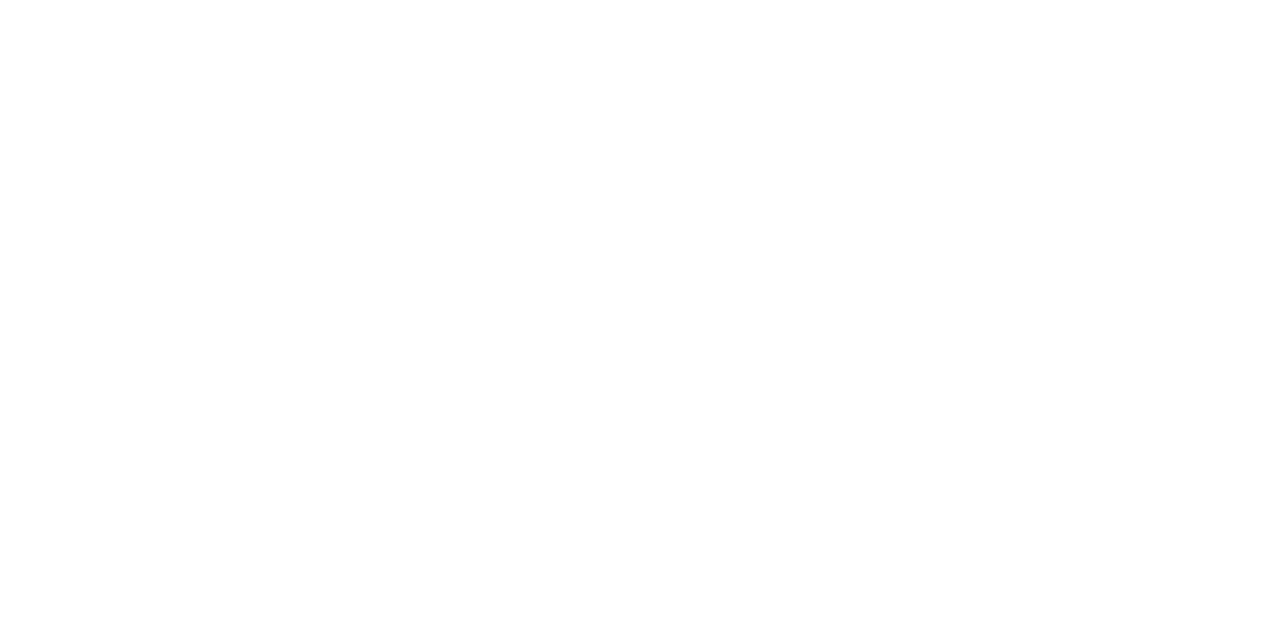
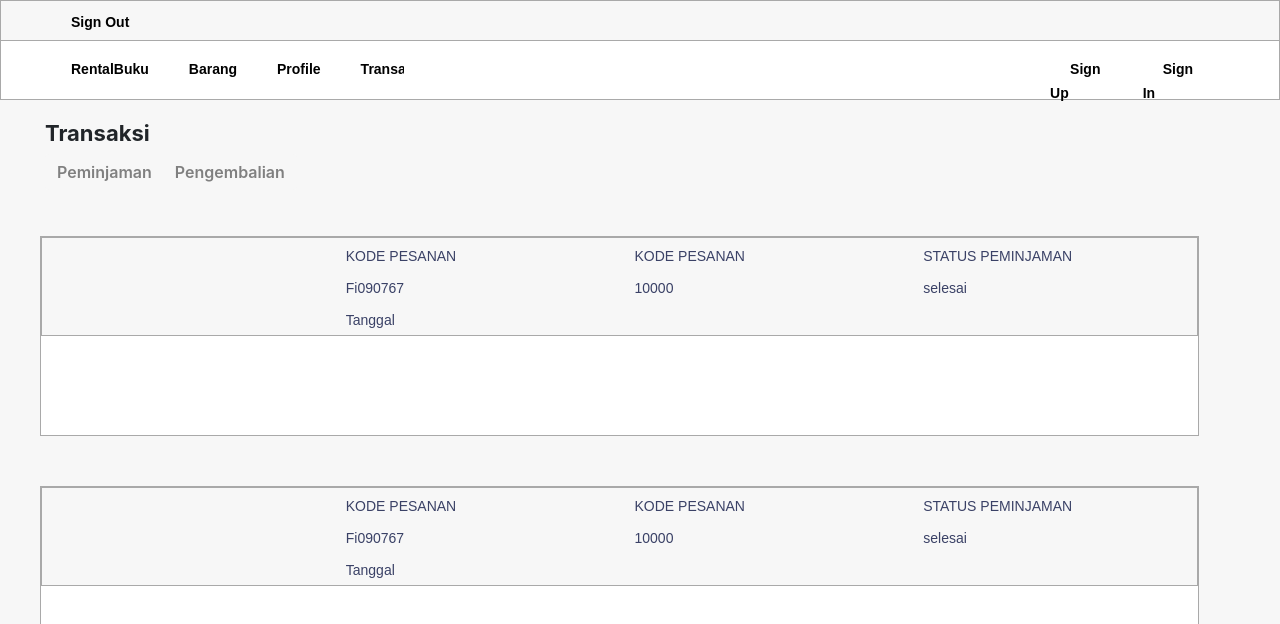
Before and after one commit to CandiceAriel/rentalbuku, a React (Create React App) app in the folder Client/: page /Peminjaman in a window 1280 px wide. Shown: the top 624 px of the page. Built offline with nearby package versions, Linux system fonts and the light colour scheme; a web font is replaced by a local one.

Commit message:
Transaction page

```diff
--- a/Client/src/App.js
+++ b/Client/src/App.js
@@ -2,6 +2,8 @@
 import Signup from './page/Signup';
 import Signin from './page/Signin';
 import Listbuku from './page/Listbuku';
+import Transaksi from './page/Transaksi';
+import Listpeminjaman from './page/Listpeminjaman';
 
 import {BrowserRouter as Router, Switch,Route} from 'react-router-dom';
 
@@ -13,6 +15,8 @@
         <Route path="/" exact={true} component= {Listbuku}/>
         <Route path="/Signup" component= {Signup}/>
         <Route path="/Signin" component= {Signin}/>
+        <Route path="/Transaksi" component= {Transaksi}/>
+        <Route path="/Peminjaman" component= {Listpeminjaman}/>
       </Switch>
     </div>
     </Router>
--- a/Client/src/component/Navbar.js
+++ b/Client/src/component/Navbar.js
@@ -5,18 +5,18 @@
 
 const Navbar = () => {
     return (
-        <div>
         <div className="navbar__container">
                 <ul className="navbar__subnav flex-start">
                     <li><Link to="/SignIn" className="link">Sign Out</Link></li>
                 </ul>
-            <nav className="navbar">
+                <nav className="navbar__main">
                     <ul className="navbar__item flex-start">
                         <li><Link to="/" className="link">RentalBuku</Link></li>
                         <li><Link to="/" className="link">Barang</Link></li>
                         <li><Link to="/Profile" className="link">Profile</Link></li>
+                        <li><Link to="/Transaksi" className="link">Transaksi</Link></li>
                     </ul>
-                <ul className="navbar__item">
+                    <ul className="navbar__main navbar__item">
                     </ul>
                     <ul className="navbar__item">
                         <li><Link to="/Signup" className="link">Sign Up</Link></li>
@@ -24,7 +24,6 @@
                     </ul>
                 </nav>
         </div>
-        </div>
     )
 }
 
--- a/Client/src/page/Listbuku.js
+++ b/Client/src/page/Listbuku.js
@@ -73,9 +73,9 @@
             <head>
             <link rel="stylesheet" href="https://maxcdn.bootstrapcdn.com/bootstrap/4.0.0/css/bootstrap.min.css" integrity="sha384-Gn5384xqQ1aoWXA+058RXPxPg6fy4IWvTNh0E263XmFcJlSAwiGgFAW/dAiS6JXm" crossorigin="anonymous"/>
             </head>
-            <body>
+            <div>
             <Navbar />
-            <div className="container-fluid">
+            <div>
             <div className="carousel__container">
             <div class="carousel slide" data-ride="carousel">
                 <div class="carousel-inner">
@@ -122,7 +122,7 @@
               </div>
             </div>
             </div>
-            </body>
+            </div>
         </div>
     )
 }
--- /dev/null
+++ b/Client/src/page/Listpeminjaman.js
@@ -0,0 +1,55 @@
+import React, { useState } from 'react'
+import { Link } from 'react-router-dom'
+
+import Peminjaman from './Peminjaman';
+import Navbar from '../component/Navbar';
+import '../scss/listpeminjaman.scss'
+
+const Listpeminjaman = () => {
+    const [peminjaman,setPeminjaman] = useState ([
+        {
+            kode: 'Fi090767',
+            total: 10000,
+            status: "selesai"
+        },
+        {
+            kode: 'Fi090767',
+            total: 10000,
+            status: "selesai"
+        }
+    ])
+
+    return (
+        <div>
+            <head>
+                <link rel="stylesheet" href="https://maxcdn.bootstrapcdn.com/bootstrap/4.0.0/css/bootstrap.min.css" integrity="sha384-Gn5384xqQ1aoWXA+058RXPxPg6fy4IWvTNh0E263XmFcJlSAwiGgFAW/dAiS6JXm" crossorigin="anonymous"/>
+            </head>
+            <div>
+            <Navbar />
+            </div>
+            <div className="container-fluid bg--lightgrey">
+                <div className="header__container">
+                    <h3 className="text--bold text--xxl">Transaksi</h3>
+                        <nav aria-label="Page navigation example">
+                            <ul class="pagination">
+                                <li class="page-item"><Link to="/Peminjaman" class="page-link text--semi-bold">Peminjaman</Link></li>
+                                <li class="page-item"><Link class="page-link text--semi-bold">Pengembalian</Link></li>
+                            </ul>
+                        </nav>
+                </div>
+                <div className="container-fluid">
+                    {peminjaman.map(peminjaman => (
+                        <div className="listpeminjaman-item__wrapper" key={peminjaman.kode}>
+                            <Peminjaman userID={peminjaman.kode}
+                                kode={peminjaman.kode}
+                                total={peminjaman.total}
+                                status={peminjaman.status}/>
+                        </div>
+                    ))}
+                </div>
+            </div>
+        </div>
+    )
+}
+
+export default Listpeminjaman
--- /dev/null
+++ b/Client/src/page/Peminjaman.js
@@ -0,0 +1,21 @@
+import React, { useState } from 'react'
+import { Link } from 'react-router-dom'
+import '../scss/peminjaman.scss'
+
+const Buku = ({kode,total,status}) => {
+    const pinjambuku = () => {
+        alert(kode)
+    }
+
+    return (
+        <div className="peminjaman__container">
+            <table className="peminjaman__table">
+                <tbody>
+                    <tr align="center" className="peminjaman__table table__rowproduct"><td className="table__colum"><p className="text--paragraph text--uppercase">Kode Pesanan</p><p className="text--paragraph">{kode}</p><p className="text--paragraph">Tanggal</p></td><td className="table__colum"><p className="text--paragraph text--uppercase">Kode Pesanan</p><p className="text--paragraph">{total}</p><p className="text--paragraph"></p></td><td className="table__colum"><p className="text--paragraph text--uppercase">Status Peminjaman</p><p className="text--paragraph">{status}</p><p className="text--paragraph"></p></td></tr>
+                </tbody>
+            </table>
+        </div>
+    )
+}
+
+export default Buku
--- /dev/null
+++ b/Client/src/page/Transaksi.js
@@ -0,0 +1,28 @@
+import React from 'react'
+import { Link } from 'react-router-dom'
+import Navbar from '../component/Navbar';
+import '../scss/transaksi.scss'
+
+const Transaksi = () => {
+    return (
+        <div>
+            <head>
+                <link rel="stylesheet" href="https://maxcdn.bootstrapcdn.com/bootstrap/4.0.0/css/bootstrap.min.css" integrity="sha384-Gn5384xqQ1aoWXA+058RXPxPg6fy4IWvTNh0E263XmFcJlSAwiGgFAW/dAiS6JXm" crossorigin="anonymous"/>
+            </head>
+            <div>
+            <Navbar />
+            </div>
+            <div className="container">
+                <h1>Transaksi</h1>
+                <nav aria-label="Page navigation example">
+                    <ul class="pagination">
+                        <li class="page-item"><Link to="/Peminjaman" class="page-link">Peminjaman</Link></li>
+                        <li class="page-item"><Link class="page-link">Pengembalian</Link></li>
+                    </ul>
+                </nav>
+            </div>
+        </div>
+    )
+}
+
+export default Transaksi
--- a/Client/src/scss/global.scss
+++ b/Client/src/scss/global.scss
@@ -88,6 +88,8 @@
     width: 100%;
     height: 100vh;
     margin: 0px;
+    display: flex;
+    flex-direction: column;
 }
 
 .title{
@@ -135,6 +137,59 @@
     line-height: 1.23077;
 }
 
+.text--paragraph{
+    font-size: 14px;
+}
+
+.text--medium{
+    font-size: $base-font-size-medium;
+}
+
+.text--large{
+    font-size: $base-font-size-large;
+}
+
+.text--xl{
+    font-size: $base-font-size-x-large;
+}
+
+.text--xxl{
+    font-size: 22px;
+}
+
 .text--semi-bold {
     font-weight: 600;
 }
+
+.text--bold {
+    font-weight: 700;
+}
+
+.bg--lightgrey{
+    background-color:#f7f7f7;
+}
+
+.text--uppercase{
+    text-transform: uppercase;
+}
+
+.pagination > li > a
+{
+    background-color: #f7f7f7;
+    color: gray;
+    border:none;
+
+    &:hover{
+        color: black;
+        background-color: #f7f7f7;
+    }
+
+    &:active{
+        color: black;
+        background-color: #f7f7f7;
+    }
+}
+
+.container-fluid{
+    height: 100vh;
+}
--- a/Client/src/scss/listbuku.scss
+++ b/Client/src/scss/listbuku.scss
@@ -88,7 +88,6 @@
     justify-content: center;
 
     &__container{
-        margin-top: 40px;
         width: 100%;
     }
 }
--- /dev/null
+++ b/Client/src/scss/listpeminjaman.scss
@@ -0,0 +1,48 @@
+@import './main.scss';
+
+.listpeminjaman{
+    &__container{
+        width: 100%;
+        height: 100%;
+        display: flex;
+        flex-direction: column;
+        background-color: darkgray;
+    }
+}
+
+.listpeminjaman-item{
+
+    &__wrapper{
+        box-sizing: border-box;
+        display: flex;
+        justify-content: center;
+        align-items: center;
+        border-radius: 8px;
+        background-color: transparent;
+        box-sizing: border-box;
+        margin-bottom: 50px;
+        margin-left: 10px;
+        height: 200px;
+        width: 95%;
+    }
+
+    &__buttondelete{
+            width: 70px;
+            height: 30px;
+            justify-content: flex-end;
+            border: none;
+            font-family: Font Awesome\ 5 Free;
+            font-weight: 900;
+            font-size: $base-font-size-medium;
+            color: #4d5872;
+            background-color: transparent;
+            border: transparent;
+    }
+}
+
+.header{
+    &__container{
+        padding: 20px 30px;
+        margin-bottom: 10px;
+    }
+}
--- a/Client/src/scss/navbar.scss
+++ b/Client/src/scss/navbar.scss
@@ -1,37 +1,24 @@
 @import './main.scss';
 
 .navbar{
-    width: 100%;
-    height: 95px;
-    display: flex;
-    flex-direction: column;
-    justify-content: center;
-    align-items: center;
-    border-radius: 0px;
-    box-sizing: border-box;
-    font-family: 'Nunito Sans', sans-serif;
-    color: black;
-    border-bottom: 1px solid darkgrey;
-
     &__item{
         list-style: none;
         width: 30%;
         height: 40px;
         display: flex;
         justify-content: flex-end;
-        margin: 10px 0px;
         padding: 5px 0px;
     }
 
     &__container{
         width: 100%;
-        height: 89px;
+        height: 100px;
         display: flex;
         flex-direction: column;
         justify-content: space-between;
-        color: white;
         border: none;
         box-sizing: border-box;
+        border: 1px solid darkgray;
     }
 
     &__subnav{
@@ -39,12 +26,24 @@
         display: flex;
         align-items: center;
         width: 100%;
-        height: 50px;
+        height: 40px;
         padding: 10px 50px;
         margin: 0px;
         box-sizing: border-box;
         background-color: #f7f7f7;
-        border: 1px solid darkgray;
+        border-bottom: 1px solid darkgray;
+    }
+
+    &__main{
+        list-style: none;
+        display: flex;
+        align-items: center;
+        width: 100%;
+        height: 40px;
+        padding: 0px 50px;
+        margin: 0px;
+        box-sizing: border-box;
+        background-color: white;
     }
 }
 
--- /dev/null
+++ b/Client/src/scss/peminjaman.scss
@@ -0,0 +1,70 @@
+@import './main.scss';
+
+.peminjaman{
+    font-family: $base-font-family;
+
+    &__content{
+        box-sizing: border-box;
+        width: 100vh;
+        height: 500px;
+        border-radius: 0px;
+        margin-right: 10px;
+    }
+
+    &__wrapper{
+        box-sizing: border-box;
+        width: 100%;
+        height: 250px;
+        margin: 10px 80px;
+        display: flex;
+        justify-content: space-around;
+    }
+
+    &__table{
+        width: 100%;
+        height: 200px;
+        border-radius: 0px;
+        box-sizing: border-box;
+        border: 1px solid darkgray;
+    }
+}
+
+.table{
+    border-radius: 0px;
+    box-sizing: border-box;
+    margin-bottom: 16px;
+
+    &__colum{
+        display: flex;
+        flex-direction: column;
+        font-weight: $weight-semi;
+        font-size: 20px;
+        width: 25%;
+    }
+
+
+    &__rowproduct{
+        width: 100%;
+        height: 50%;
+        padding: 0px;
+        vertical-align: inherit;
+        display: flex;
+        justify-content: right;
+        box-sizing: border-box;
+        font-size: 20px;
+        background-color: #f7f7f7;
+        border-bottom: 1px solid darkgray;
+    }
+
+    &__rowprice{
+        width: 100%;
+        height: 39px;
+        padding: 0px;
+        vertical-align: inherit;
+        display: flex;
+        justify-content: right;
+        box-sizing: border-box;
+        font-weight: $weight-semi;
+        font-size: $base-font-size-medium;
+    }
+}
--- /dev/null
+++ b/Client/src/scss/transaksi.scss
@@ -0,0 +1,26 @@
+@import './main.scss';
+
+.transaksi{
+    &__container{
+        display: flex;
+        flex-direction: column;
+        border: 1px solid black;
+        margin-top: 10px;
+        padding: 0px auto;
+    }
+
+    &__btn{
+        &__delete{
+            width: 70px;
+            height: 40px;
+            border-radius: 5px;
+            border: none;
+            background-color: transparent;
+            margin: 23px 10px;
+            float: right;
+            font-family: $base-font-family;
+            font-size: $base-font-size-large;
+            font-weight: $weight-bold;
+        }
+    }
+}
```
Lines whose indentation alone changed are shown as unchanged.
